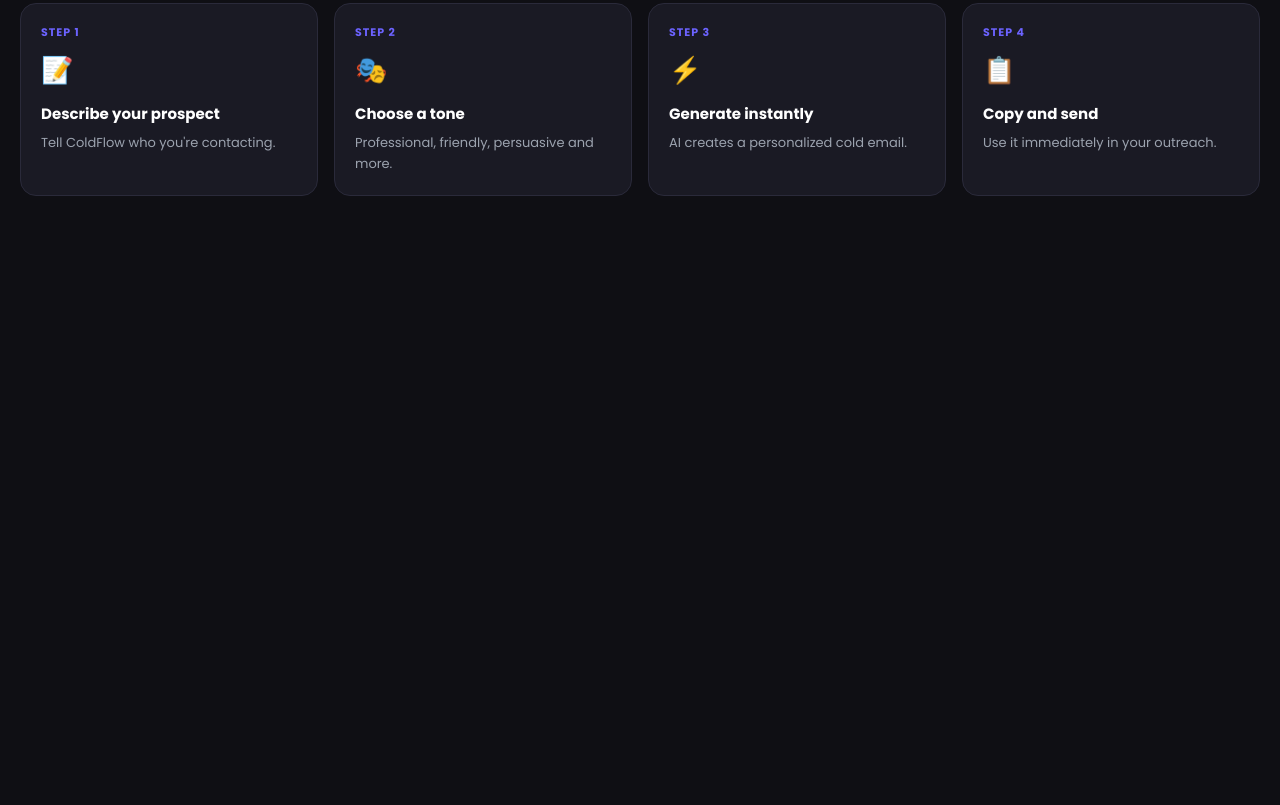
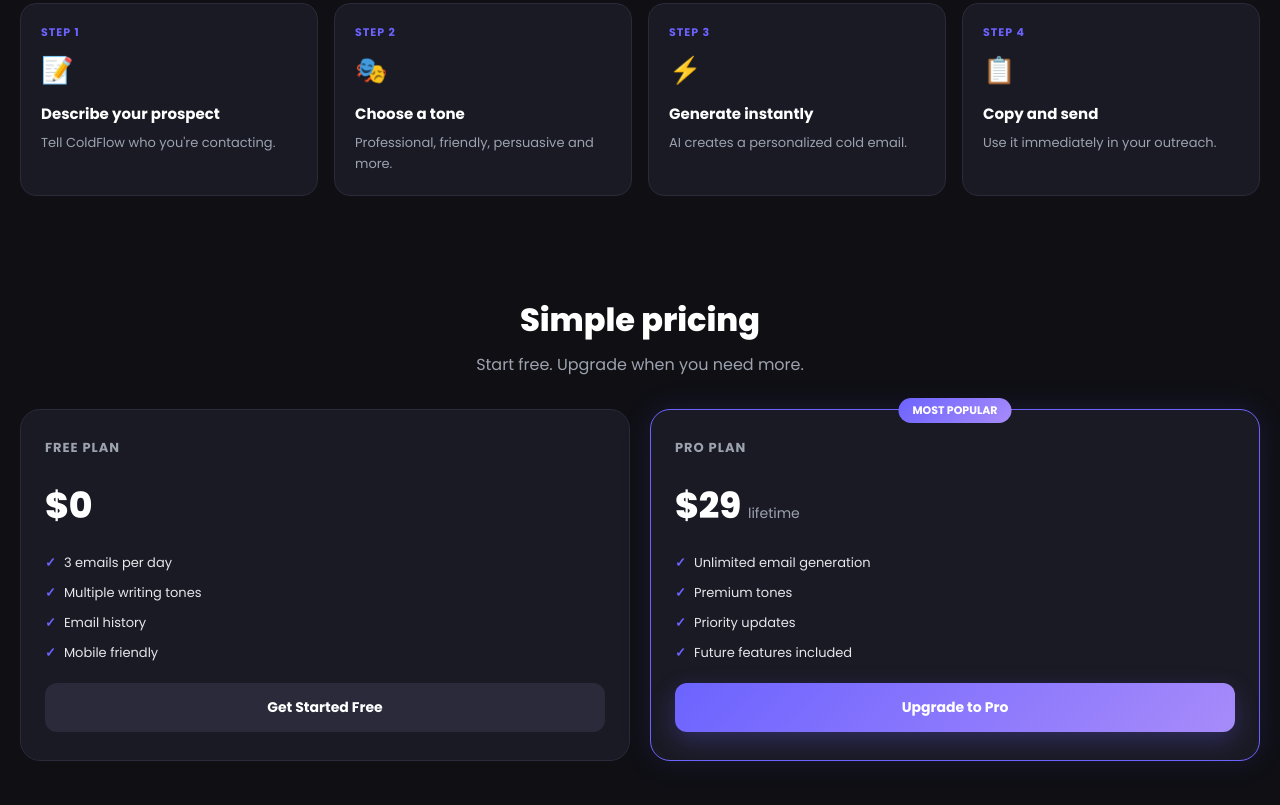
Before and after one commit to shreyanshetty211-svg/coldflow-app, a website: page index.html in a window 1280 px wide. Shown: the part 1623-2428 px from the top of the page. Before the commit the page ends 1959 px from the top, so only its background shows below. Drawn offline with Linux system fonts and the light colour scheme.

Commit message:
add pricing section

```diff
--- a/index.html
+++ b/index.html
@@ -147,6 +147,29 @@
 @media (max-width: 768px) {
   .howitworks-grid { grid-template-columns: 1fr 1fr; }
   .howitworks-title { font-size: 26px; }
+}
+
+/* PRICING SECTION */
+.pricing-section { padding: 60px 20px 40px; }
+.pricing-section-header { text-align: center; margin-bottom: 32px; }
+.pricing-section-title { font-size: 32px; font-weight: 800; margin-bottom: 8px; }
+.pricing-section-subtitle { font-size: 16px; color: #9ca3af; }
+.pricing-section-grid { display: grid; grid-template-columns: 1fr 1fr; gap: 20px; }
+.pricing-section-card { background: #1a1a24; border: 1px solid #2a2a3a; border-radius: 20px; padding: 28px 24px; display: flex; flex-direction: column; gap: 20px; }
+.pricing-section-card.pro { border-color: #6c63ff; box-shadow: 0 0 30px #6c63ff22; position: relative; }
+.pricing-pro-badge { position: absolute; top: -12px; left: 50%; transform: translateX(-50%); background: linear-gradient(135deg, #6c63ff, #a78bfa); color: white; font-size: 11px; font-weight: 700; padding: 4px 14px; border-radius: 20px; white-space: nowrap; }
+.pricing-plan-name { font-size: 13px; font-weight: 700; color: #9ca3af; letter-spacing: 1px; }
+.pricing-plan-price { font-size: 36px; font-weight: 800; color: #fff; }
+.pricing-plan-price span { font-size: 14px; font-weight: 400; color: #9ca3af; }
+.pricing-plan-features { display: flex; flex-direction: column; gap: 10px; flex: 1; }
+.pricing-plan-feature { font-size: 13px; color: #e5e7eb; display: flex; align-items: center; gap: 8px; }
+.pricing-plan-feature::before { content: '\2713'; color: #6c63ff; font-weight: 700; flex-shrink: 0; }
+.pricing-plan-btn { background: #2a2a3a; color: #fff; border: none; padding: 14px; border-radius: 12px; font-size: 14px; font-weight: 700; cursor: pointer; font-family: 'Poppins', sans-serif; transition: opacity 0.2s; }
+.pricing-plan-btn.pro-btn { background: linear-gradient(135deg, #6c63ff, #a78bfa); box-shadow: 0 8px 24px #6c63ff44; }
+.pricing-plan-btn:hover { opacity: 0.9; }
+@media (max-width: 768px) {
+  .pricing-section-grid { grid-template-columns: 1fr; }
+  .pricing-section-title { font-size: 26px; }
 }
 
 /* GENERATOR SCREEN */
@@ -366,6 +389,38 @@
         <div class="howitworks-icon">&#128203;</div>
         <div class="howitworks-card-title">Copy and send</div>
         <div class="howitworks-card-desc">Use it immediately in your outreach.</div>
+      </div>
+    </div>
+  </div>
+
+  <div class="pricing-section">
+    <div class="pricing-section-header">
+      <h2 class="pricing-section-title">Simple pricing</h2>
+      <p class="pricing-section-subtitle">Start free. Upgrade when you need more.</p>
+    </div>
+    <div class="pricing-section-grid">
+      <div class="pricing-section-card">
+        <div class="pricing-plan-name">FREE PLAN</div>
+        <div class="pricing-plan-price">$0</div>
+        <div class="pricing-plan-features">
+          <div class="pricing-plan-feature">3 emails per day</div>
+          <div class="pricing-plan-feature">Multiple writing tones</div>
+          <div class="pricing-plan-feature">Email history</div>
+          <div class="pricing-plan-feature">Mobile friendly</div>
+        </div>
+        <button class="pricing-plan-btn" onclick="showScreen('generator')">Get Started Free</button>
+      </div>
+      <div class="pricing-section-card pro">
+        <div class="pricing-pro-badge">MOST POPULAR</div>
+        <div class="pricing-plan-name">PRO PLAN</div>
+        <div class="pricing-plan-price">$29 <span>lifetime</span></div>
+        <div class="pricing-plan-features">
+          <div class="pricing-plan-feature">Unlimited email generation</div>
+          <div class="pricing-plan-feature">Premium tones</div>
+          <div class="pricing-plan-feature">Priority updates</div>
+          <div class="pricing-plan-feature">Future features included</div>
+        </div>
+        <button class="pricing-plan-btn pro-btn" onclick="window.open('https://shreyanshetty.gumroad.com/l/tszqt','_blank')">Upgrade to Pro</button>
       </div>
     </div>
   </div>
```
